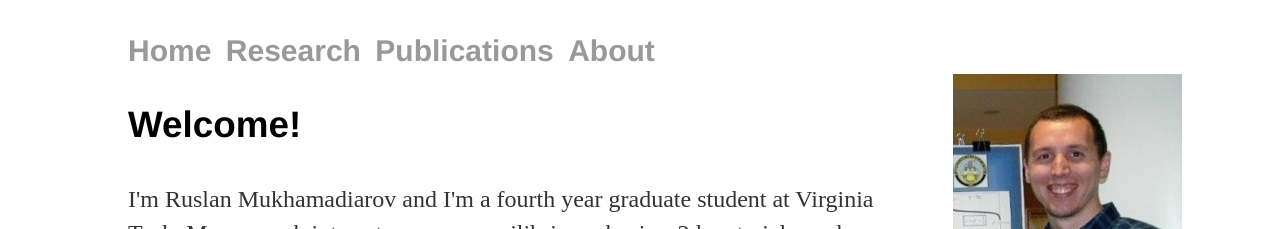
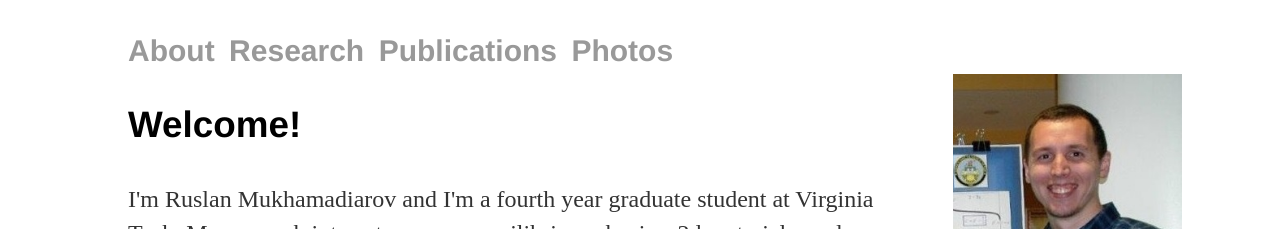
Before and after one commit to RusFortunat/mukhamadiarov, a Jekyll site: the page built from index.html, in a window 1280 px wide. Shown: the top 229 px of the page. Built offline with Jekyll 4.4.1, drawn with Linux system fonts in a browser that asks for light colours.

Commit message:
Update default.html

```diff
--- a/_layouts/default.html
+++ b/_layouts/default.html
@@ -11,10 +11,10 @@
   <body>
     <nav>
 <ul>
-<li><a style="font-size:30px" href="/">Home</a></li>
+<li><a style="font-size:30px" href="/about">About</a></li>
 <li><a style="font-size:30px" href="/research">Research</a></li>
 <li><a style="font-size:30px" href="/publications">Publications</a></li>
-<li><a style="font-size:30px" href="/about">About</a></li>
+<li><a style="font-size:30px" href="/photos">Photos</a></li>
 </ul>
     </nav>
 <div class="container">
```
